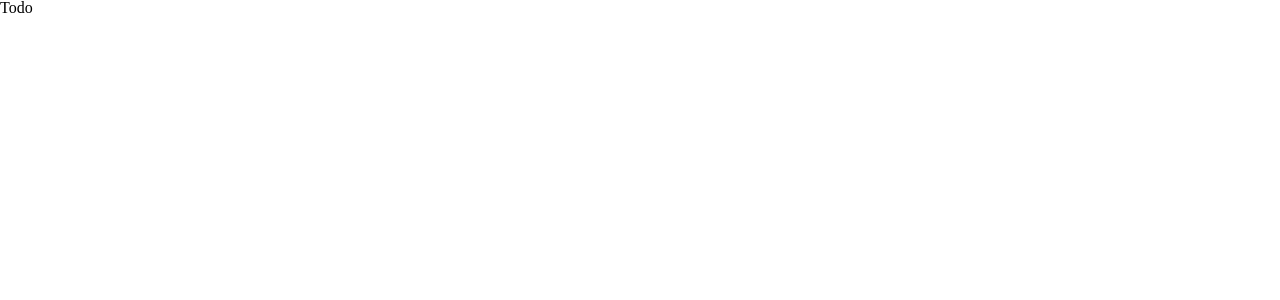
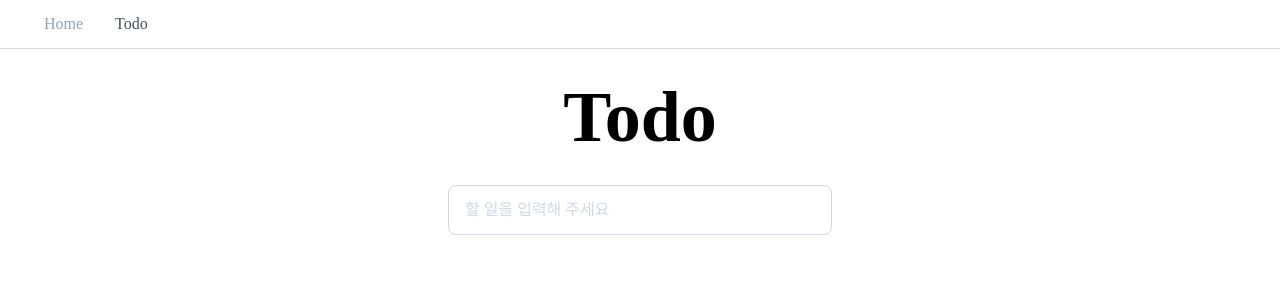
Before and after one commit to Nowdays-Goodnight-Cool-Niang/Frontend, a React (Vite) app: page /todo in a window 1280 px wide. Shown: the top 300 px of the page. Built offline with nearby package versions, Linux system fonts and the light colour scheme.

Commit message:
Feat: 기본 컴포넌트 제작

```diff
--- a/src/App.tsx
+++ b/src/App.tsx
@@ -1,14 +1,21 @@
-import { Routes, Route } from "react-router";
+import { createBrowserRouter, RouterProvider } from "react-router";
 import Home from "./pages/Home";
 import Todo from "./pages/Todo";
+import MainLayout from "./components/common/MainLayout";
+
+const router = createBrowserRouter([
+  {
+    path: "/",
+    element: <MainLayout />,
+    children: [
+      { path: "", element: <Home /> },
+      { path: "todo", element: <Todo /> },
+    ],
+  },
+]);
 
 function App() {
-  return (
-    <Routes>
-      <Route path="/" element={<Home />} />
-      <Route path="/todo" element={<Todo />} />
-    </Routes>
-  );
+  return <RouterProvider router={router} />;
 }
 
 export default App;
--- a/src/components/common/ContentHeader.tsx
+++ b/src/components/common/ContentHeader.tsx
@@ -1,5 +1,7 @@
-function ContentHeader() {
-  return <div>Header</div>;
+import { PropsWithChildren } from "react";
+
+function ContentHeader({ children }: PropsWithChildren) {
+  return <h1 className="text-7xl font-bold text-center my-8">{children}</h1>;
 }
 
 export default ContentHeader;
--- a/src/components/common/Header.tsx
+++ b/src/components/common/Header.tsx
@@ -0,0 +1,28 @@
+import { NavLink } from "react-router";
+
+function Header() {
+  return (
+    <header className="border-b border-solid border-gray-100 bg-white px-11 py-4">
+      <nav className="flex gap-8">
+        <NavLink
+          to="/"
+          className={({ isActive }) =>
+            isActive ? "active text-gray-500" : "text-gray-200"
+          }
+        >
+          <span>Home</span>
+        </NavLink>
+        <NavLink
+          to="/todo"
+          className={({ isActive }) =>
+            isActive ? "active text-gray-500" : "text-gray-200"
+          }
+        >
+          <span>Todo</span>
+        </NavLink>
+      </nav>
+    </header>
+  );
+}
+
+export default Header;
--- /dev/null
+++ b/src/components/common/MainLayout.tsx
@@ -0,0 +1,15 @@
+import { Outlet } from "react-router";
+import Header from "./Header";
+
+function MainLayout() {
+  return (
+    <div>
+      <Header></Header>
+      <main>
+        <Outlet></Outlet>
+      </main>
+    </div>
+  );
+}
+
+export default MainLayout;
--- a/src/components/todo/TodoInput.tsx
+++ b/src/components/todo/TodoInput.tsx
@@ -0,0 +1,11 @@
+function TodoInput() {
+  return (
+    <input
+      type="text"
+      placeholder="할 일을 입력해 주세요"
+      className="w-full border border-gray-100 text-base px-4 py-3 rounded-lg placeholder:text-gray-100"
+    />
+  );
+}
+
+export default TodoInput;
--- a/src/main.tsx
+++ b/src/main.tsx
@@ -1,13 +1,10 @@
 import { StrictMode } from "react";
 import { createRoot } from "react-dom/client";
-import { BrowserRouter } from "react-router";
 import App from "./App.tsx";
 import "./index.css";
 
 createRoot(document.getElementById("root")!).render(
   <StrictMode>
-    <BrowserRouter>
-      <App />
-    </BrowserRouter>
+    <App />
   </StrictMode>
 );
--- a/src/pages/Home.tsx
+++ b/src/pages/Home.tsx
@@ -1,5 +1,11 @@
+import ContentHeader from "../components/common/ContentHeader";
+
 function Home() {
-  return <div>home</div>;
+  return (
+    <div>
+      <ContentHeader>Home</ContentHeader>
+    </div>
+  );
 }
 
 export default Home;
--- a/src/pages/Todo.tsx
+++ b/src/pages/Todo.tsx
@@ -1,5 +1,15 @@
+import ContentHeader from "../components/common/ContentHeader";
+import TodoInput from "../components/todo/TodoInput";
+
 function Todo() {
-  return <div>Todo</div>;
+  return (
+    <div className="flex justify-center">
+      <div className="max-w-[24rem] w-full">
+        <ContentHeader>Todo</ContentHeader>
+        <TodoInput></TodoInput>
+      </div>
+    </div>
+  );
 }
 
 export default Todo;
```
